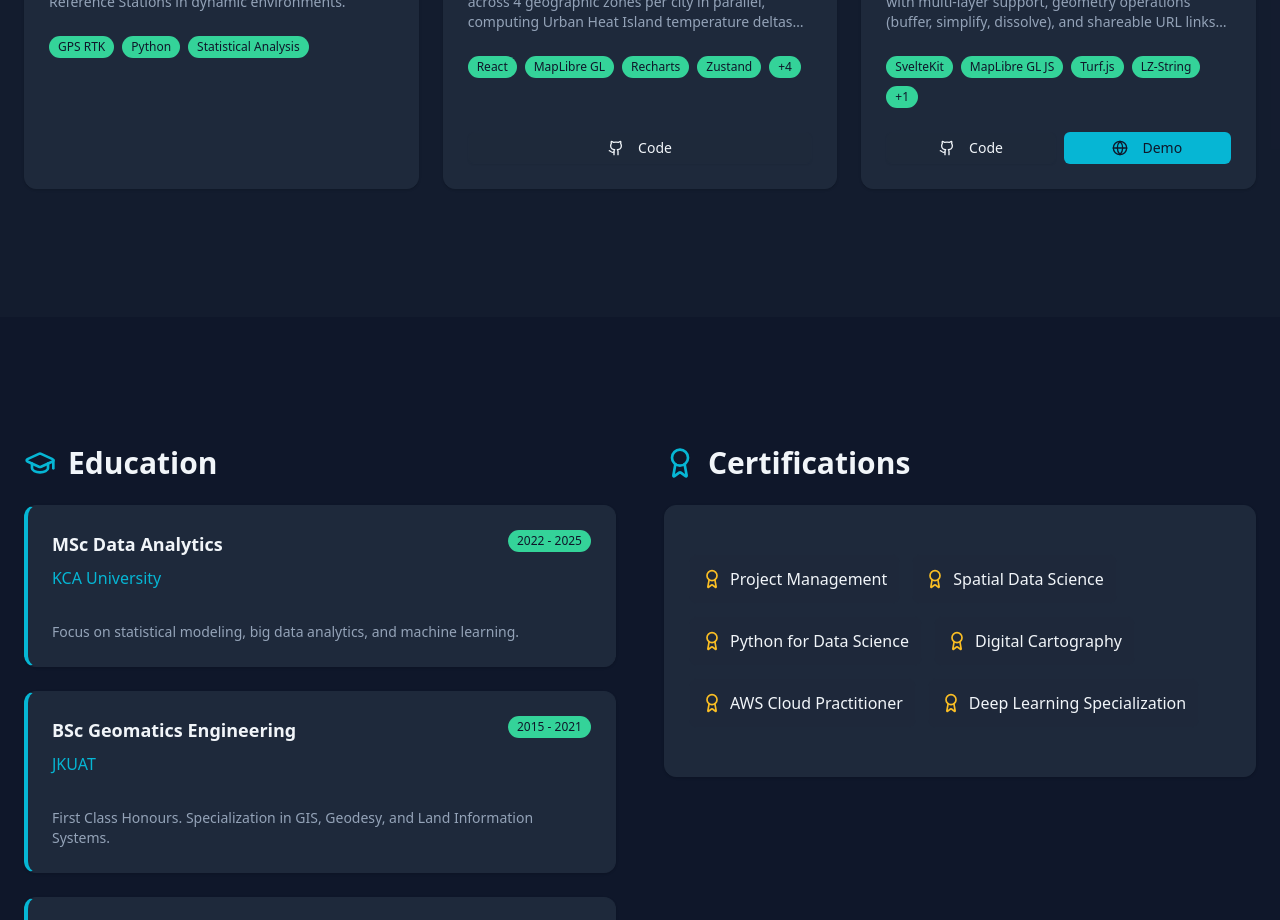
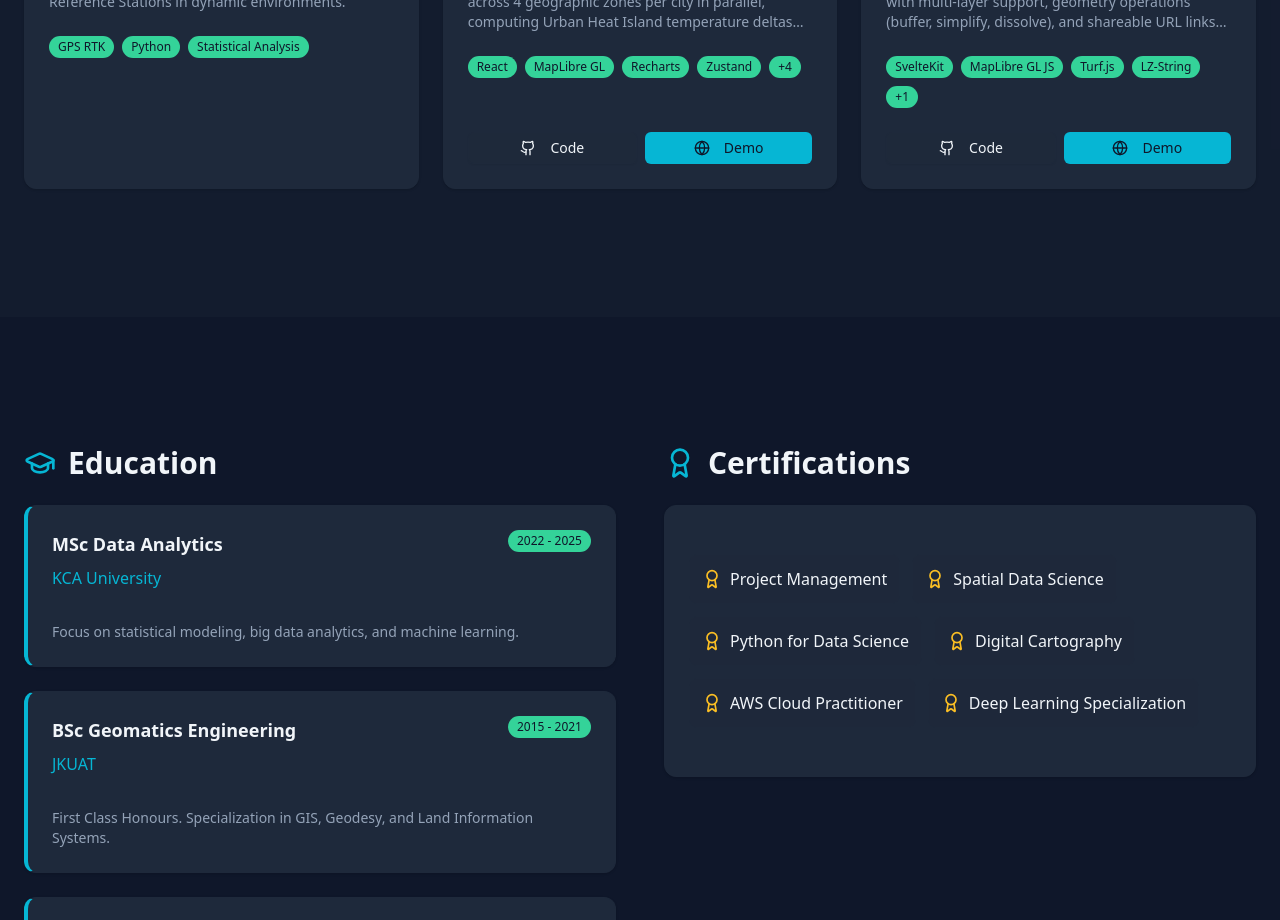
Before and after one commit to kimutaiwycliff/portfolio-2026, a Next.js app: page / in a window 1280 px wide. Shown: the part 5440-6360 px from the top of the page. Built offline with nearby package versions, Linux system fonts and the light colour scheme.

Commit message:
Add live URL for Urban Heat Island Explorer

```diff
--- a/src/data/projects.ts
+++ b/src/data/projects.ts
@@ -66,6 +66,7 @@ export const projects: Project[] = [
         technologies: ["React", "MapLibre GL", "Recharts", "Zustand", "TanStack Query", "Tailwind CSS", "shadcn/ui", "Vite"],
         imageUrl: "https://images.unsplash.com/photo-1477959858617-67f85cf4f1df?q=80&w=2144&auto=format&fit=crop", // City skyline
         githubUrl: "https://github.com/kimutaiwycliff/urban-heat-island-explorer",
+        liveUrl: "https://urban-heat-island-explorer.vercel.app",
         featured: true,
         date: "2026"
     },
```
